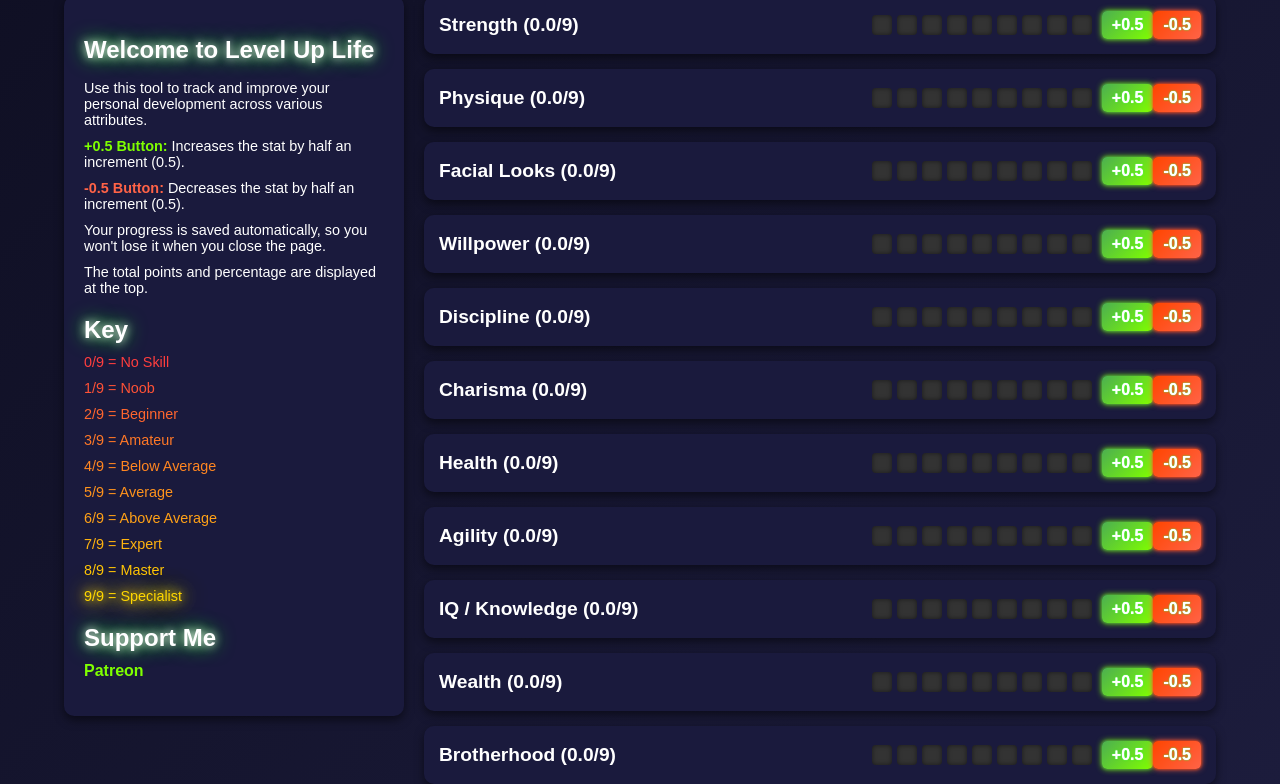
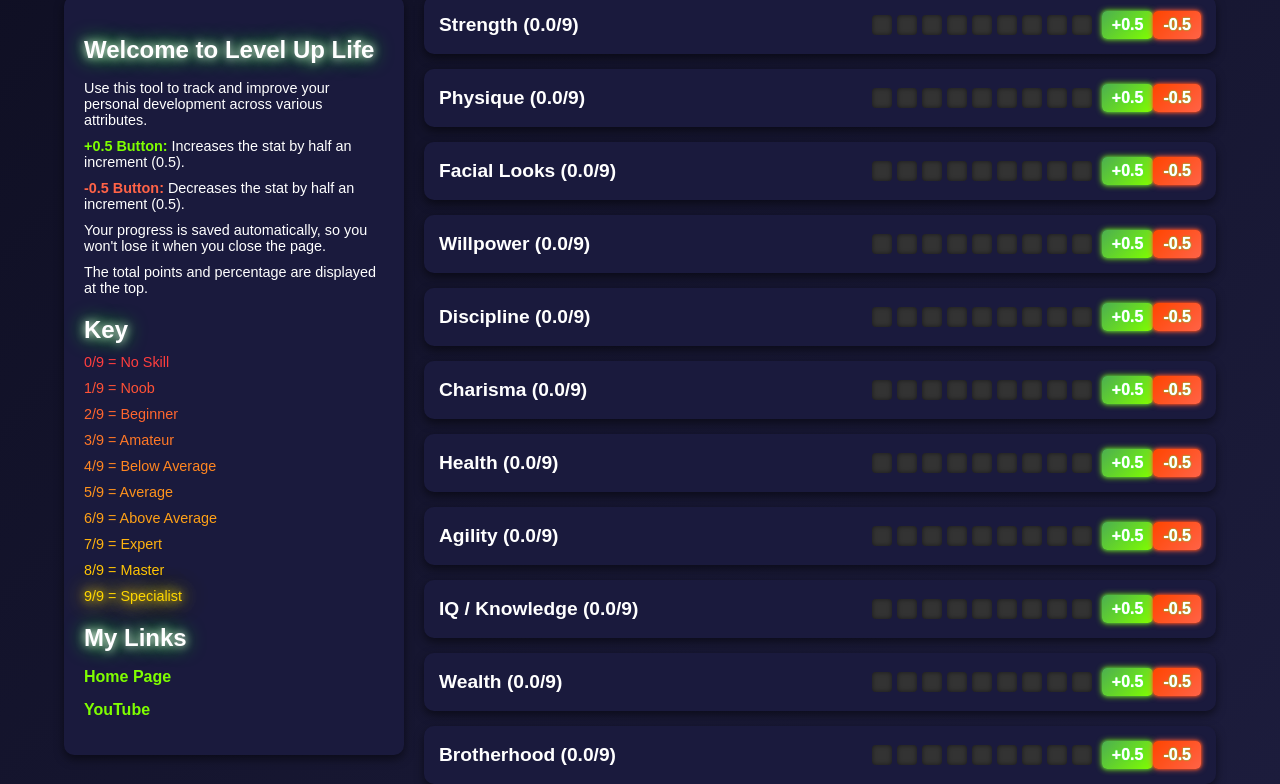
Before and after one commit to KingAxios/leveluplife, a plain HTML site: page index.html in a window 1280 px wide. Shown: the part 111-895 px from the top of the page. Drawn offline with Linux system fonts and the light colour scheme.

Commit message:
index.html

```diff
--- a/index.html
+++ b/index.html
@@ -181,9 +181,14 @@
   <li style="color: #FFB30F;">7/9 = Expert</li>
   <li style="color: #FFC508;">8/9 = Master</li>
   <li style="color: #FFD700; text-shadow: 0 0 10px #FFD700, 0 0 20px #FFD700, 0 0 30px #FFC700;">9/9 = Specialist</li>
-      <h2>Support Me</h2>
-        <a href="https://patreon.com/" target="_blank" style="color: #7FFF00; text-decoration: none; font-weight: bold;">
-	Patreon
+      <h2>My Links</h2>
+<p>
+        <a href="https://murtazafun.vercel.app/" target="_blank" style="color: #7FFF00; text-decoration: none; font-weight: bold;">
+	Home Page
+	</a>
+</p>
+        <a href="https://www.youtube.com/@murtazatruth" target="_blank" style="color: #7FFF00; text-decoration: none; font-weight: bold;">
+	YouTube
 	</a>
       </ul>
     </div>
```
